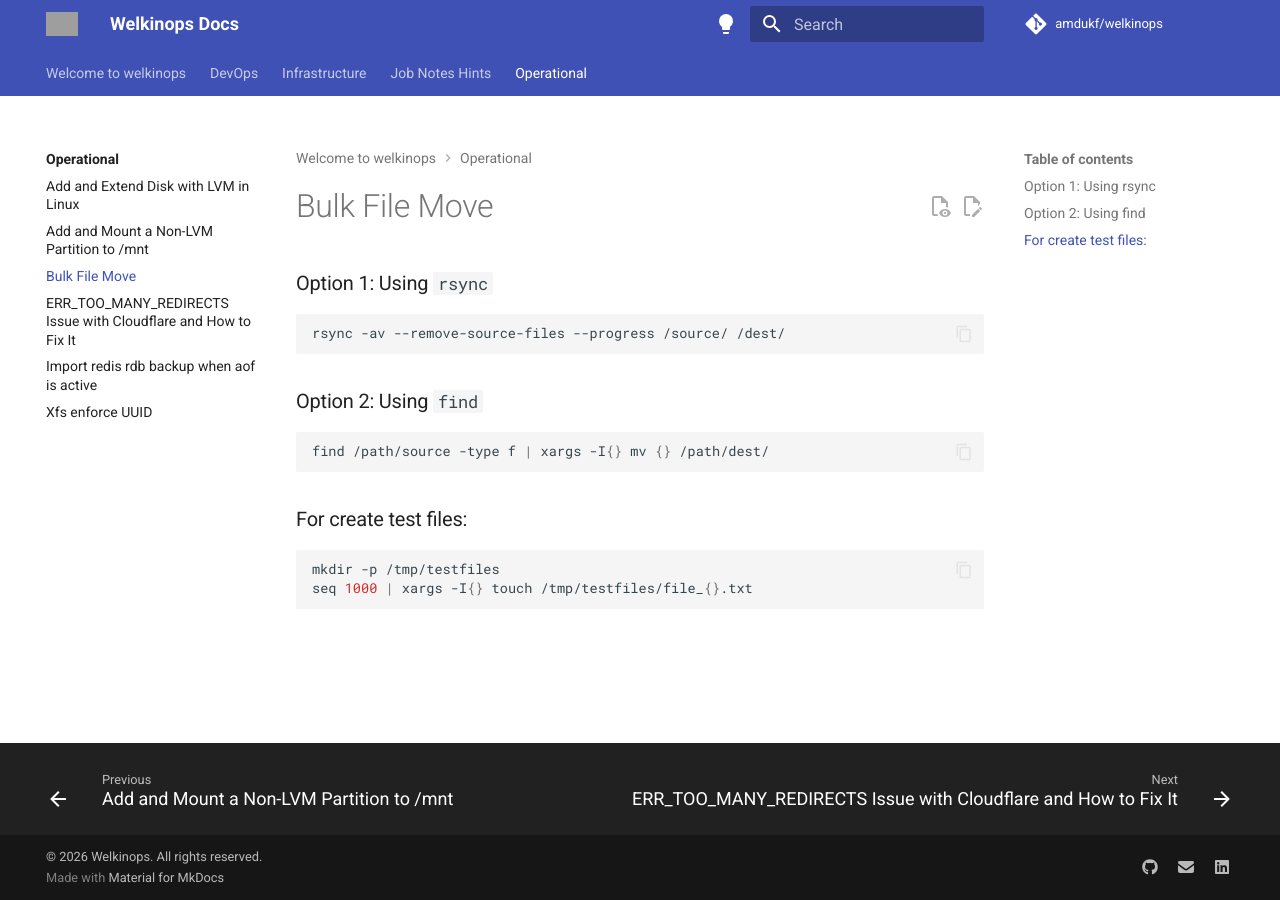
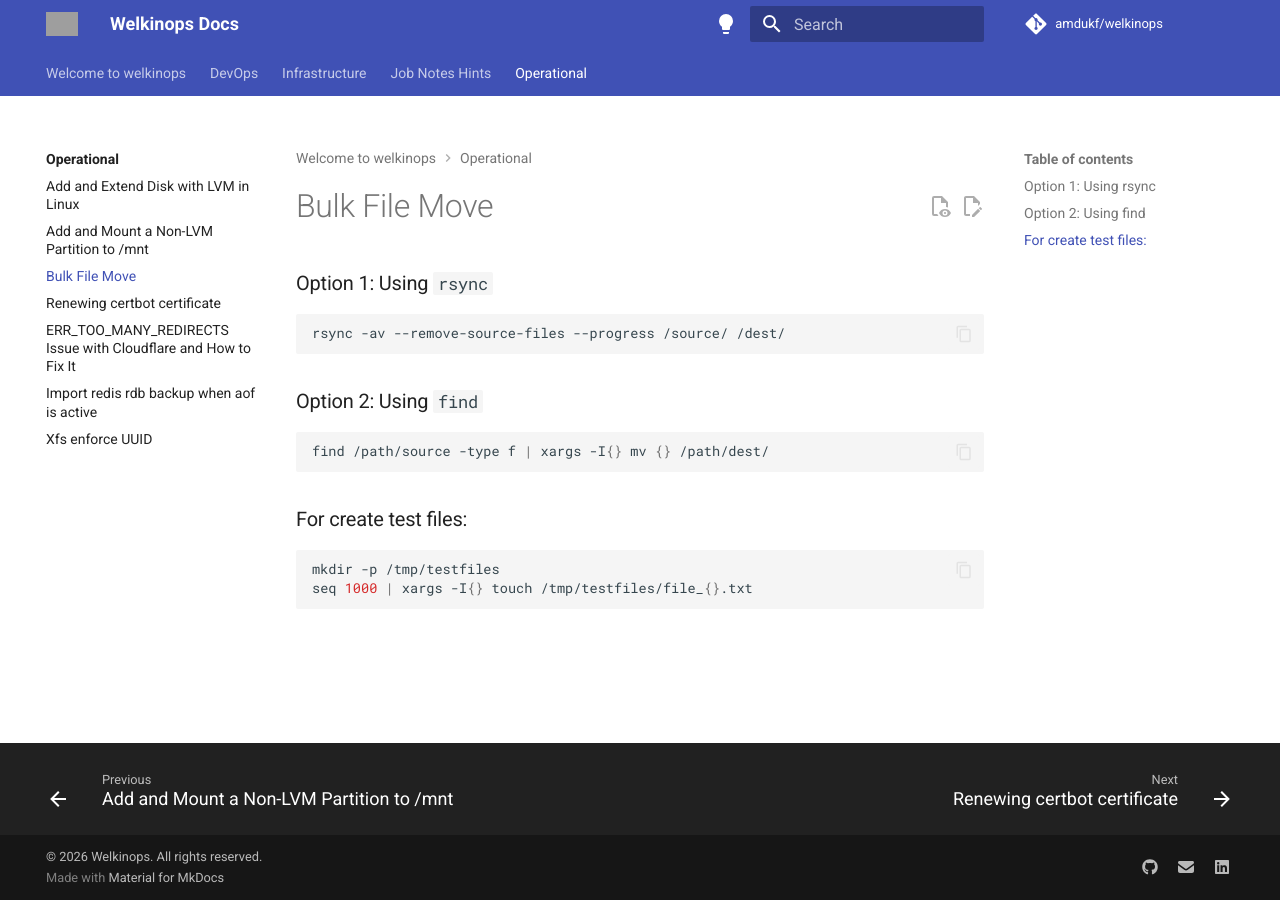
Before and after one commit to amdukf/welkinops, an MkDocs documentation site: the page built from docs/Operational/bulk-file-move.md, in a window 1280 px wide. Built offline with MkDocs 1.6.1 and Material for MkDocs 9.7.7, drawn with Linux system fonts in a browser that asks for light colours; comment, search, counter and statistics services are not loaded; grey boxes are pictures that could not be loaded.

Commit message:
Add certbot

```diff
--- a/docs/Operational/index.md
+++ b/docs/Operational/index.md
@@ -13,3 +13,4 @@ Keep it simple. Keep it useful.
 - [Import redis rdb backup when aof is active](redis-rdb-backup.md)
 - [Xfs enforce UUID](xfsuuid.md)
 - [ERR_TOO_MANY_REDIRECTS Issue with Cloudflare and How to Fix It](rdc.md)
+- [Renewing certbot certificate](certbotrenew.md)
```
Also changed, not shown: docs/Operational/certbotrenew.md (added, +21 -0 lines).
